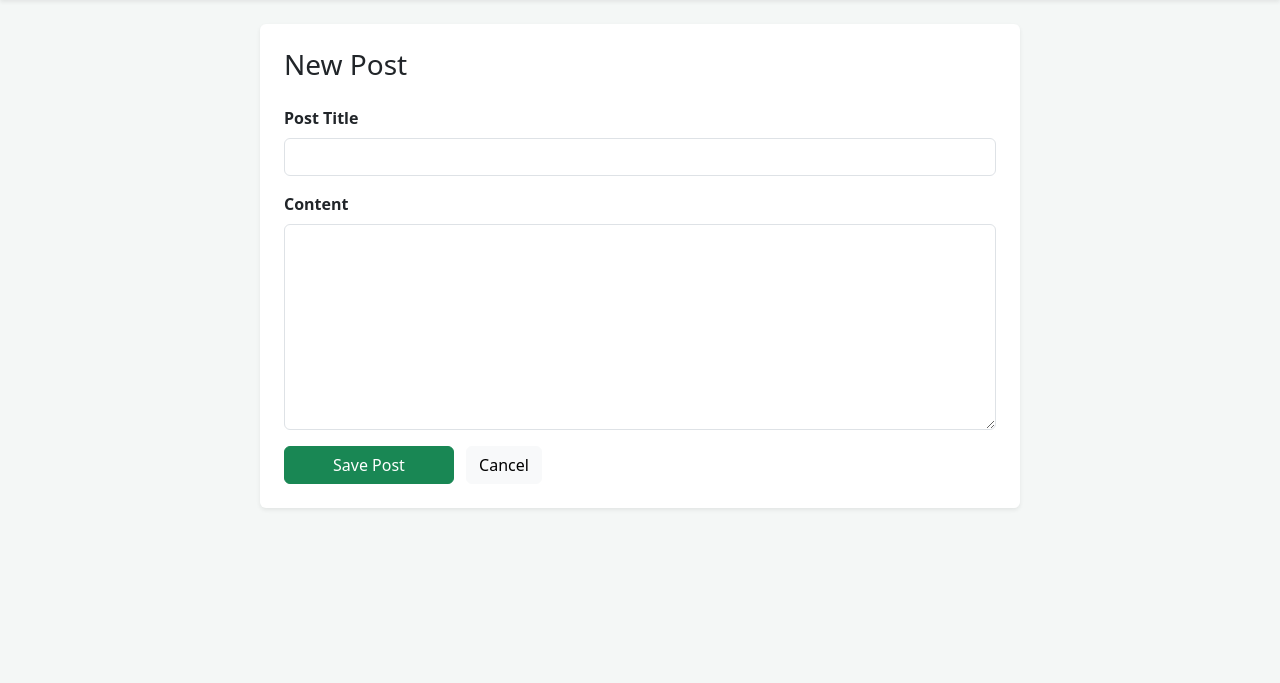
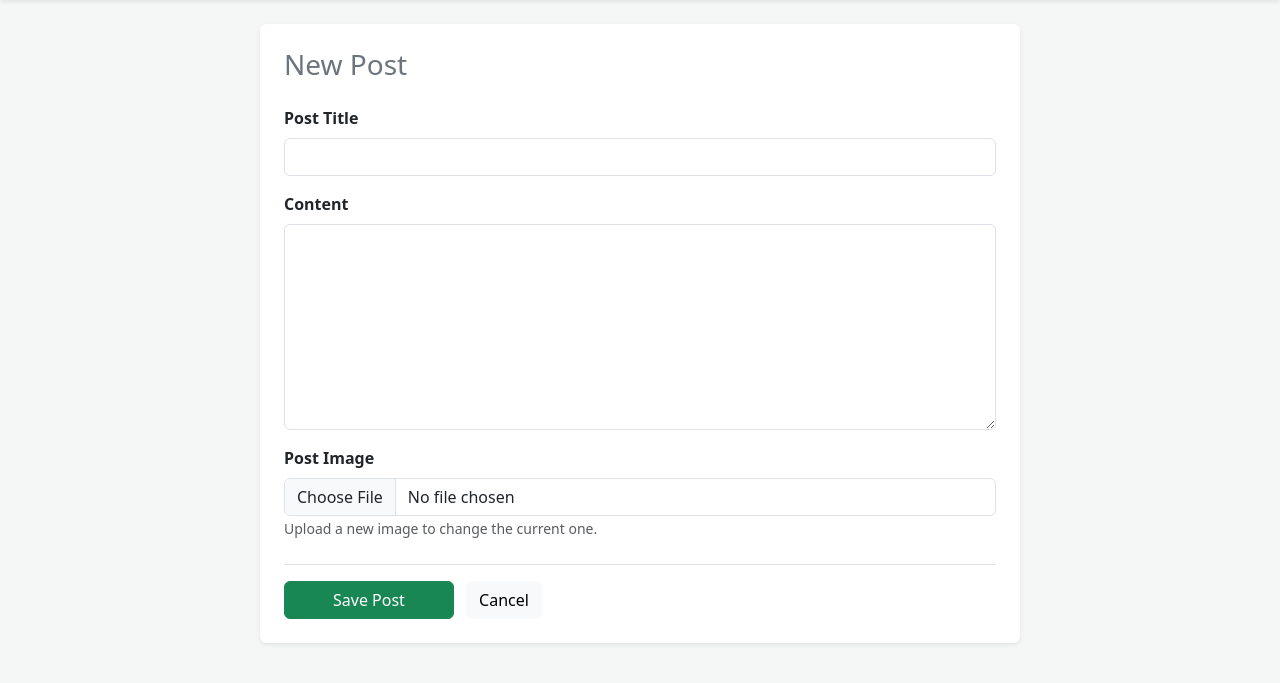
Before and after one commit to mostafa-m-desouky/flask-fullstack-app, a Flask app: page /post/new in a window 1280 px wide. Shown: the part 56-739 px from the top of the page. Run offline with Flask 3, Linux system fonts and the light colour scheme; the visitor is signed in with stand-in values (Sample User, id 1).

Commit message:
UI: Update post forms to support file uploads and display images in feed

```diff
--- a/app/templates/create_post.html
+++ b/app/templates/create_post.html
@@ -2,18 +2,38 @@
 {% block content %}
 <div class="row justify-content-center">
     <div class="col-md-8 bg-white p-4 shadow-sm rounded">
-        <h3 class="mb-4">{{ 'Update Post' if post else 'New Post' }}</h3>
-        <form method="POST">
+        <h3 class="mb-4 text-secondary">{{ 'Update Post' if post else 'New Post' }}</h3>
+
+        <form method="POST" enctype="multipart/form-data">
             <div class="mb-3">
                 <label class="form-label fw-bold">Post Title</label>
                 <input type="text" name="title" class="form-control" value="{{ post.title if post else '' }}" required>
             </div>
+
             <div class="mb-3">
                 <label class="form-label fw-bold">Content</label>
                 <textarea name="content" class="form-control" rows="8" required>{{ post.content if post else '' }}</textarea>
             </div>
-            <button type="submit" class="btn btn-success px-5">Save Post</button>
-            <a href="{{ url_for('main.home') }}" class="btn btn-light ms-2">Cancel</a>
+
+            <div class="mb-4">
+                <label class="form-label fw-bold">Post Image</label>
+
+                {% if post and post.image_file and post.image_file != 'default_post.jpg' %}
+                    <div class="mb-2">
+                        <small class="text-muted d-block mb-1">Current Image:</small>
+                        <img src="{{ url_for('static', filename='posts_pics/' + post.image_file) }}"
+                        class="img-fluid rounded shadow-sm">
+                    </div>
+                {% endif %}
+
+                <input type="file" name="post_image" class="form-control">
+                <small class="text-muted">Upload a new image to change the current one.</small>
+            </div>
+
+            <div class="border-top pt-3">
+                <button type="submit" class="btn btn-success px-5">Save Post</button>
+                <a href="{{ url_for('main.home') }}" class="btn btn-light ms-2">Cancel</a>
+            </div>
         </form>
     </div>
 </div>
```
Also changed, not shown: app/templates/index.html (+9 -3 lines).
